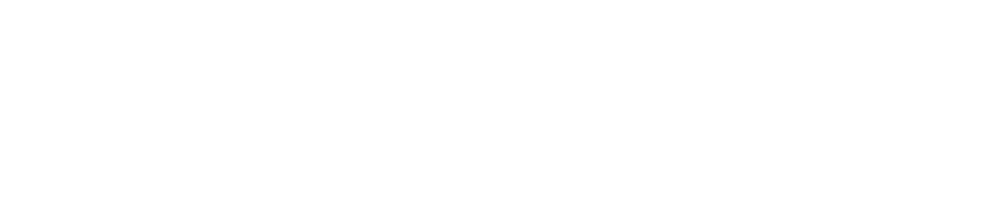
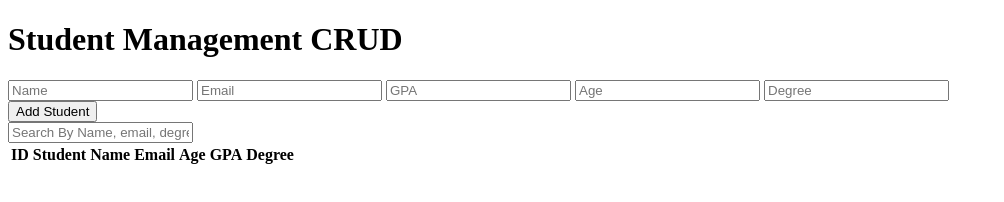
Before and after one commit to Abdullahkhan871/F4-Contest, a plain HTML site: page index.html in a window 1280 px wide. Shown: the whole page, without its empty margins (0-1004 px from the left). Drawn offline with Linux system fonts and the light colour scheme.

Commit message:
Update index.html

```diff
--- a/index.html
+++ b/index.html
@@ -1,12 +1,49 @@
 <!DOCTYPE html>
 <html lang="en">
-<head>
-    <meta charset="UTF-8">
-    <meta name="viewport" content="width=device-width, initial-scale=1.0">
-    <link rel="stylesheet" href="./style.css">
-    <title>Document</title>
-</head>
-<body>
-    <script src="./script.js"></script>
-</body>
+  <head>
+    <meta charset="UTF-8" />
+    <meta name="viewport" content="width=device-width, initial-scale=1.0" />
+    <title>project</title>
+    <link rel="stylesheet" href="style.css" />
+  </head>
+  <body>
+    <main>
+      <h1>Student Management CRUD</h1>
+      <form>
+        <div class="userDetails">
+          <input type="text" name="name" placeholder="Name" />
+          <input type="email" name="email" placeholder="Email" />
+          <input type="text" name="grade" placeholder="GPA" />
+          <input type="number" name="age" placeholder="Age" />
+          <input type="text" name="degree" placeholder="Degree" />
+        </div>
+        <div class="addBtnBox">
+          <button id="AddBtn">Add Student</button><br />
+        </div>
+      </form>
+      <div class="searchBox">
+        <input
+          type="text"
+          name=""
+          id="search"
+          placeholder="Search By Name, email, degree"
+        />
+      </div>
+
+      <table>
+        <thead>
+          <tr>
+            <th>ID</th>
+            <th>Student Name</th>
+            <th>Email</th>
+            <th>Age</th>
+            <th>GPA</th>
+            <th>Degree</th>
+          </tr>
+        </thead>
+        <tbody></tbody>
+      </table>
+    </main>
+  </body>
+  <script src="./script.js"></script>
 </html>
```
